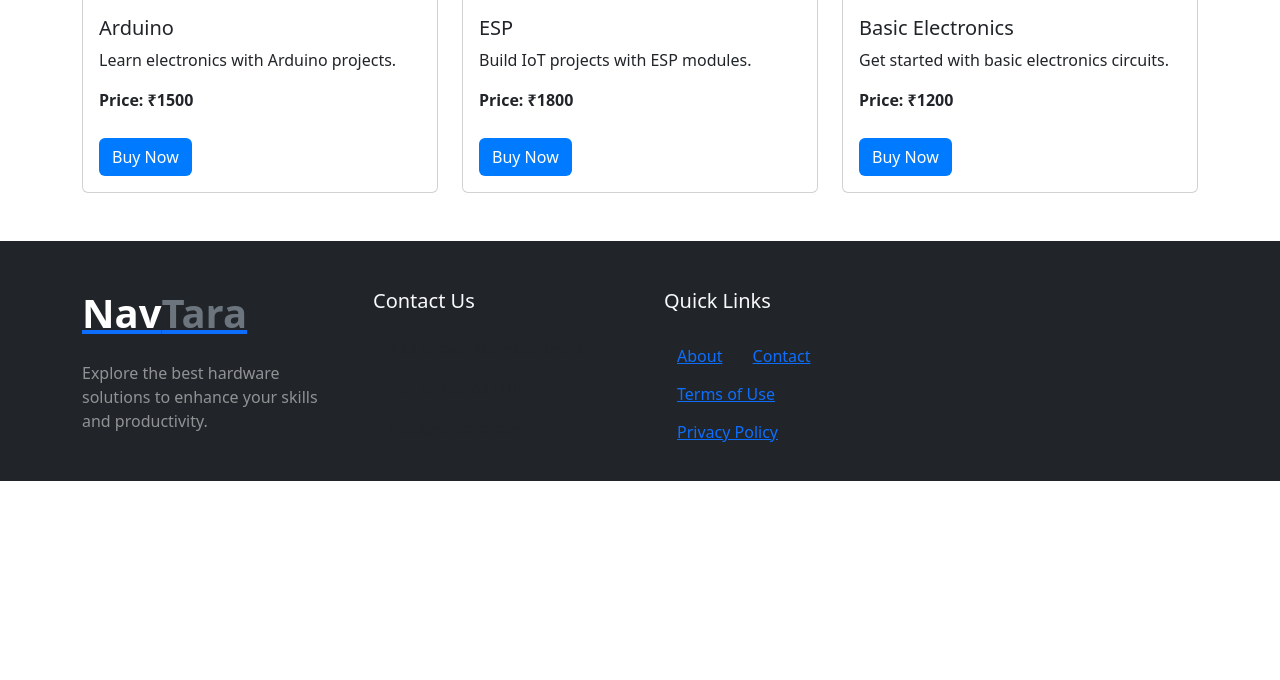
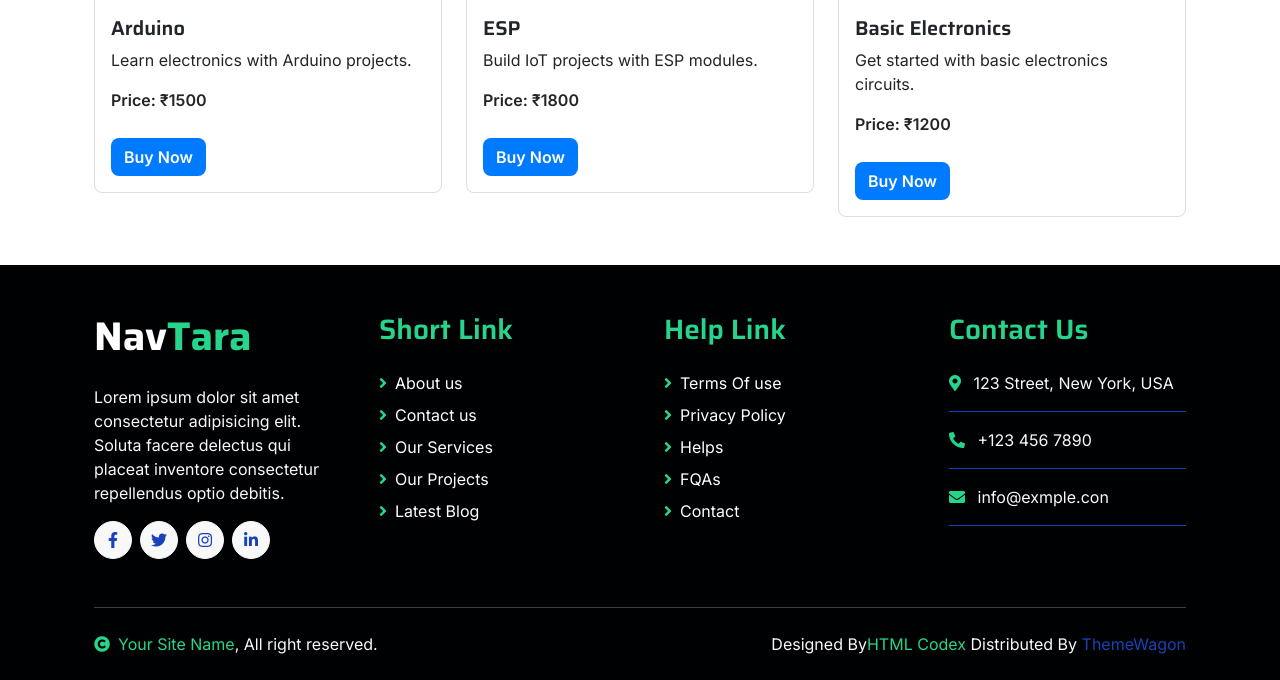
Before and after one commit to vaibhavwakade/navtara, a PHP site: page /hardware.html in a window 1280 px wide. Shown: the part 235-915 px from the top of the page. Before the commit the page ends 716 px from the top, so only its background shows below. Run offline with PHP 8.4, Linux system fonts and the light colour scheme; some libraries are stand-ins or nearby versions.

Commit message:
pages changes

```diff
--- a/css/style.css
+++ b/css/style.css
@@ -668,3 +668,23 @@
 }
 
 /*** Footer End ***/
+
+
+/* ***software page*** */
+.card {
+    transition: transform 0.3s, background-color 0.3s, box-shadow 0.3s;
+}
+
+.card:hover {
+    transform: scale(1.05); /* Scale up the card */
+    background-color: #f8f9fa; /* Change background color */
+    box-shadow: 0 8px 16px rgba(0, 0, 0, 0.2); /* Add shadow effect */
+}
+
+.card img {
+    transition: transform 0.3s;
+}
+
+.card:hover img {
+    transform: scale(1.1); /* Scale up the image */
+}
--- a/hardware.html
+++ b/hardware.html
@@ -6,6 +6,26 @@
     <title>Hardware Page</title>
     <link href="https://cdn.jsdelivr.net/npm/bootstrap@5.3.0-alpha3/dist/css/bootstrap.min.css" rel="stylesheet">
     <script src="https://checkout.razorpay.com/v1/checkout.js"></script> <!-- Razorpay script -->
+    <link rel="icon" type="image/x-icon" href="img/logo1.jpg">
+
+        <!-- Google Web Fonts -->
+        <link rel="preconnect" href="https://fonts.googleapis.com">
+        <link rel="preconnect" href="https://fonts.gstatic.com" crossorigin>
+        <link href="https://fonts.googleapis.com/css2?family=Inter:wght@400;500;600&family=Saira:wght@500;600;700&display=swap" rel="stylesheet">
+
+        <!-- Icon Font Stylesheet -->
+        <link href="https://cdnjs.cloudflare.com/ajax/libs/font-awesome/5.10.0/css/all.min.css" rel="stylesheet">
+        <link href="https://cdn.jsdelivr.net/npm/bootstrap-icons@1.4.1/font/bootstrap-icons.css" rel="stylesheet">
+
+        <!-- Libraries Stylesheet -->
+        <link href="lib/animate/animate.min.css" rel="stylesheet">
+        <link href="lib/owlcarousel/assets/owl.carousel.min.css" rel="stylesheet">
+
+        <!-- Customized Bootstrap Stylesheet -->
+        <link href="css/bootstrap.min.css" rel="stylesheet">
+
+        <!-- Template Stylesheet -->
+        <link href="css/style.css" rel="stylesheet">
 
     <style>
         /* Card hover animation */
@@ -116,33 +136,69 @@
     </div>
     <!-- Hardware Cards End -->
 
+
         <!-- Footer Start -->
-    <div class="container-fluid footer bg-dark">
+        <div class="container-fluid footer bg-dark wow fadeIn" data-wow-delay=".3s">
             <div class="container pt-5 pb-4">
                 <div class="row g-5">
                     <div class="col-lg-3 col-md-6">
                         <a href="index.html">
-                        <h1 class="text-white fw-bold d-block">Nav<span class="text-secondary">Tara</span></h1>
+                            <h1 class="text-white fw-bold d-block">Nav<span class="text-secondary">Tara</span> </h1>
                         </a>
-                    <p class="mt-4 text-white-50">Explore the best hardware solutions to enhance your skills and productivity.</p>
+                        <p class="mt-4 text-light">Lorem ipsum dolor sit amet consectetur adipisicing elit. Soluta facere delectus qui placeat inventore consectetur repellendus optio debitis.</p>
+                        <div class="d-flex hightech-link">
+                            <a href="" class="btn-light nav-fill btn btn-square rounded-circle me-2"><i class="fab fa-facebook-f text-primary"></i></a>
+                            <a href="" class="btn-light nav-fill btn btn-square rounded-circle me-2"><i class="fab fa-twitter text-primary"></i></a>
+                            <a href="" class="btn-light nav-fill btn btn-square rounded-circle me-2"><i class="fab fa-instagram text-primary"></i></a>
+                            <a href="" class="btn-light nav-fill btn btn-square rounded-circle me-0"><i class="fab fa-linkedin-in text-primary"></i></a>
+                        </div>
                     </div>
                     <div class="col-lg-3 col-md-6">
-                    <h5 class="text-light mb-4">Contact Us</h5>
-                    <p><i class="fa fa-map-marker-alt me-3"></i>123 Street, Mumbai, India</p>
-                    <p><i class="fa fa-phone-alt me-3"></i>+91 98765 43210</p>
-                    <p><i class="fa fa-envelope me-3"></i>info@navtara.com</p>
+                        <a href="#" class="h3 text-secondary">Short Link</a>
+                        <div class="mt-4 d-flex flex-column short-link">
+                            <a href="" class="mb-2 text-white"><i class="fas fa-angle-right text-secondary me-2"></i>About us</a>
+                            <a href="" class="mb-2 text-white"><i class="fas fa-angle-right text-secondary me-2"></i>Contact us</a>
+                            <a href="" class="mb-2 text-white"><i class="fas fa-angle-right text-secondary me-2"></i>Our Services</a>
+                            <a href="" class="mb-2 text-white"><i class="fas fa-angle-right text-secondary me-2"></i>Our Projects</a>
+                            <a href="" class="mb-2 text-white"><i class="fas fa-angle-right text-secondary me-2"></i>Latest Blog</a>
+                        </div>
                     </div>
                     <div class="col-lg-3 col-md-6">
-                    <h5 class="text-light mb-4">Quick Links</h5>
-                    <a class="btn btn-link" href="about.html">About</a>
-                    <a class="btn btn-link" href="contact.html">Contact</a>
-                    <a class="btn btn-link" href="terms.html">Terms of Use</a>
-                    <a class="btn btn-link" href="privacy.html">Privacy Policy</a>
+                        <a href="#" class="h3 text-secondary">Help Link</a>
+                        <div class="mt-4 d-flex flex-column help-link">
+                            <a href="" class="mb-2 text-white"><i class="fas fa-angle-right text-secondary me-2"></i>Terms Of use</a>
+                            <a href="" class="mb-2 text-white"><i class="fas fa-angle-right text-secondary me-2"></i>Privacy Policy</a>
+                            <a href="" class="mb-2 text-white"><i class="fas fa-angle-right text-secondary me-2"></i>Helps</a>
+                            <a href="" class="mb-2 text-white"><i class="fas fa-angle-right text-secondary me-2"></i>FQAs</a>
+                            <a href="" class="mb-2 text-white"><i class="fas fa-angle-right text-secondary me-2"></i>Contact</a>
+                        </div>
+                    </div>
+                    <div class="col-lg-3 col-md-6">
+                        <a href="#" class="h3 text-secondary">Contact Us</a>
+                        <div class="text-white mt-4 d-flex flex-column contact-link">
+                            <a href="#" class="pb-3 text-light border-bottom border-primary"><i class="fas fa-map-marker-alt text-secondary me-2"></i> 123 Street, New York, USA</a>
+                            <a href="#" class="py-3 text-light border-bottom border-primary"><i class="fas fa-phone-alt text-secondary me-2"></i> +123 456 7890</a>
+                            <a href="#" class="py-3 text-light border-bottom border-primary"><i class="fas fa-envelope text-secondary me-2"></i> info@exmple.con</a>
+                        </div>
+                    </div>
+                </div>
+                <hr class="text-light mt-5 mb-4">
+                <div class="row">
+                    <div class="col-md-6 text-center text-md-start">
+                        <span class="text-light"><a href="#" class="text-secondary"><i class="fas fa-copyright text-secondary me-2"></i>Your Site Name</a>, All right reserved.</span>
+                    </div>
+                    <div class="col-md-6 text-center text-md-end">
+                        <!--/*** This template is free as long as you keep the footer author’s credit link/attribution link/backlink. If you'd like to use the template without the footer author’s credit link/attribution link/backlink, you can purchase the Credit Removal License from "https://htmlcodex.com/credit-removal". Thank you for your support. ***/-->
+                        <span class="text-light">Designed By<a href="https://htmlcodex.com" class="text-secondary">HTML Codex</a> Distributed By <a href="https://themewagon.com">ThemeWagon</a></span>
                     </div>
                 </div>
             </div>
         </div>
         <!-- Footer End -->
+
+
+        <!-- Back to Top -->
+        <a href="#" class="btn btn-secondary btn-square rounded-circle back-to-top"><i class="fa fa-arrow-up text-white"></i></a>
 
     <!-- Razorpay Payment Integration -->
     <script>
@@ -171,6 +227,17 @@
         }
     </script>
 
+     <!-- JavaScript Libraries -->
+     <script src="https://ajax.googleapis.com/ajax/libs/jquery/3.6.4/jquery.min.js"></script>
+     <script src="https://cdn.jsdelivr.net/npm/bootstrap@5.0.0/dist/js/bootstrap.bundle.min.js"></script>
+     <script src="lib/wow/wow.min.js"></script>
+     <script src="lib/easing/easing.min.js"></script>
+     <script src="lib/waypoints/waypoints.min.js"></script>
+     <script src="lib/owlcarousel/owl.carousel.min.js"></script>
+
+     <!-- Template Javascript -->
+     <script src="js/main.js"></script>
+
     <!-- Bootstrap JS -->
     <script src="https://cdn.jsdelivr.net/npm/bootstrap@5.3.0-alpha3/dist/js/bootstrap.bundle.min.js"></script>
 
```
Also changed, not shown: Mechanical.html (+78 -12 lines), Software.html (+61 -17 lines). Lines whose indentation alone changed are shown as unchanged.
